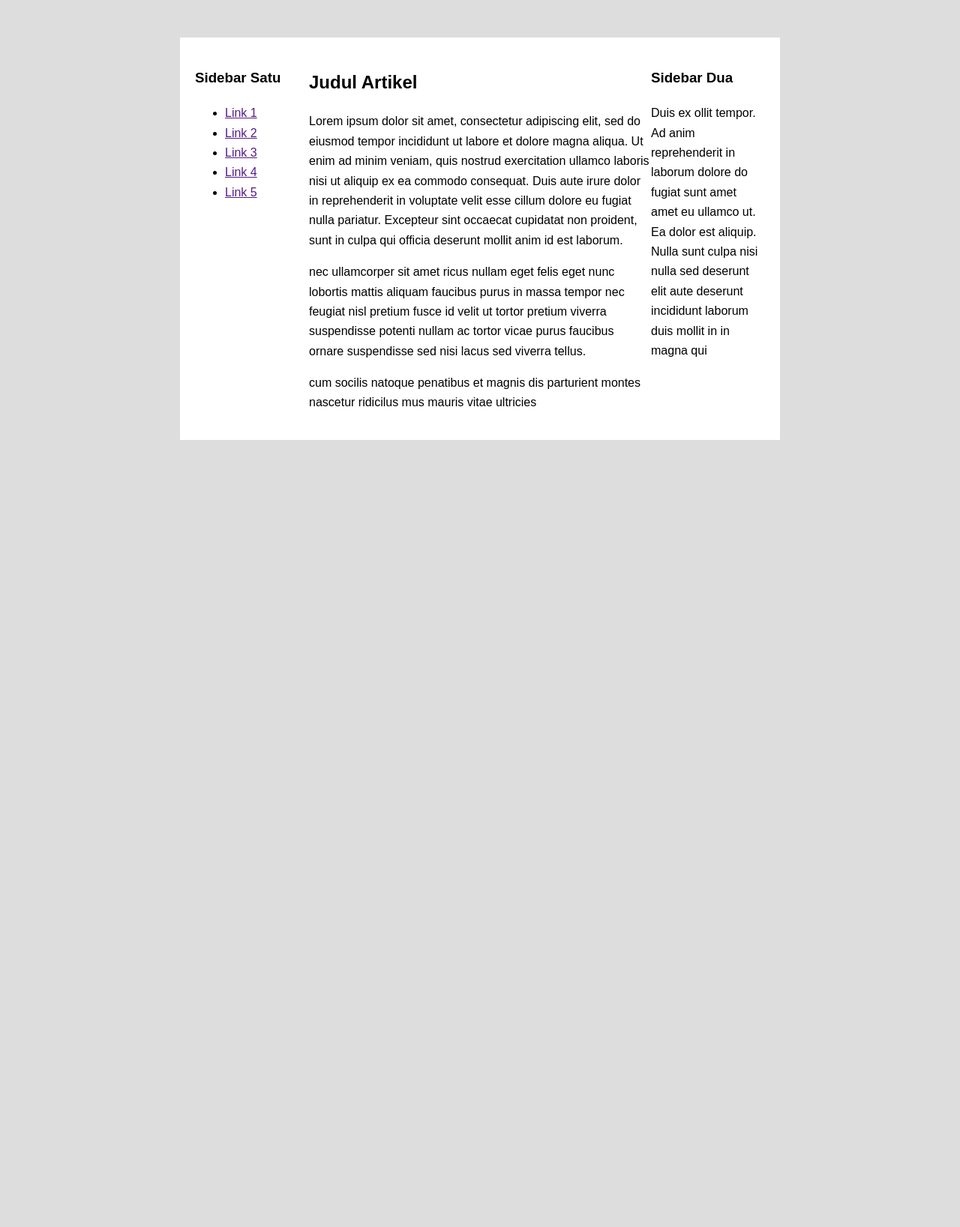
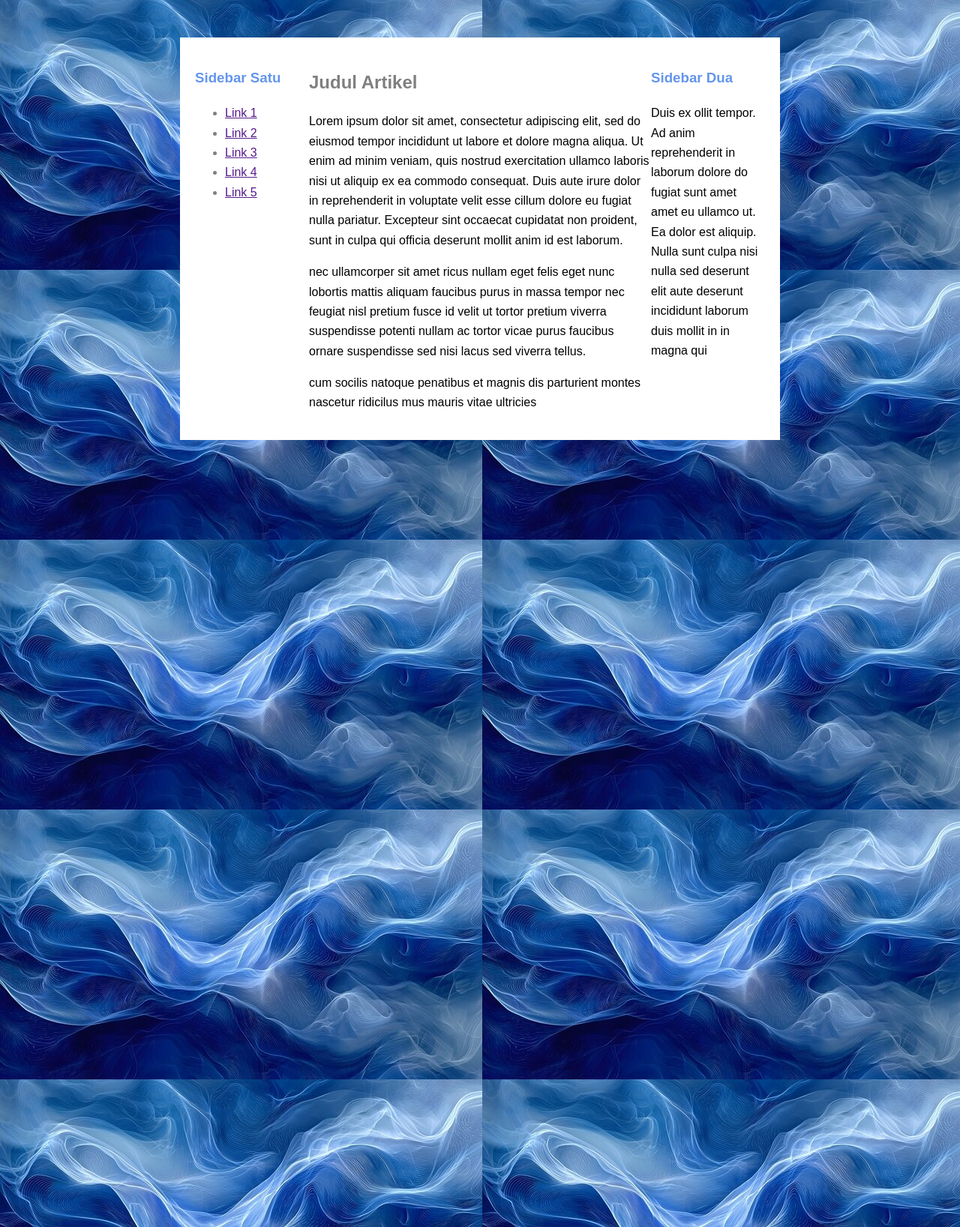
Before and after one commit to kmilaz/DesainPemrogramanWeb_07, a PHP site: page /flexbox.html in a window 1280 px wide. Shown: the whole page at 75% size. Run offline with PHP 8.4, Linux system fonts and the light colour scheme.

Commit message:
TugasNo2

```diff
--- a/style1.css
+++ b/style1.css
@@ -5,7 +5,7 @@ html, body{
 
 body{
     font-family: Arial, Helvetica, sans-serif;
-    background-color: #ddd;
+    background: url(img/background.jpg);
     line-height: 1.65;
     padding-bottom: 1000px;
 }
@@ -22,6 +22,7 @@ body{
 .sidebar-satu {
     order: 1;
     flex: 1;
+    color: gray;
 }
 
 .kolom-utama {
@@ -29,6 +30,14 @@ body{
     flex: 3;
 }
 
+h2{
+    color: gray;
+}
+
+h3{
+    color: cornflowerblue;
+}
+
 .sidebar-dua {
     order: 3;
     flex: 1;
```
Also changed, not shown: img/background.jpg (added).
